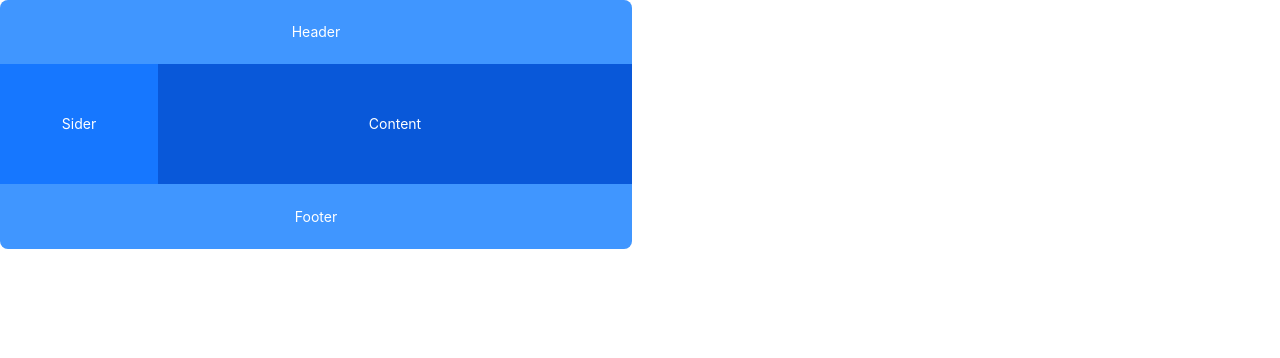
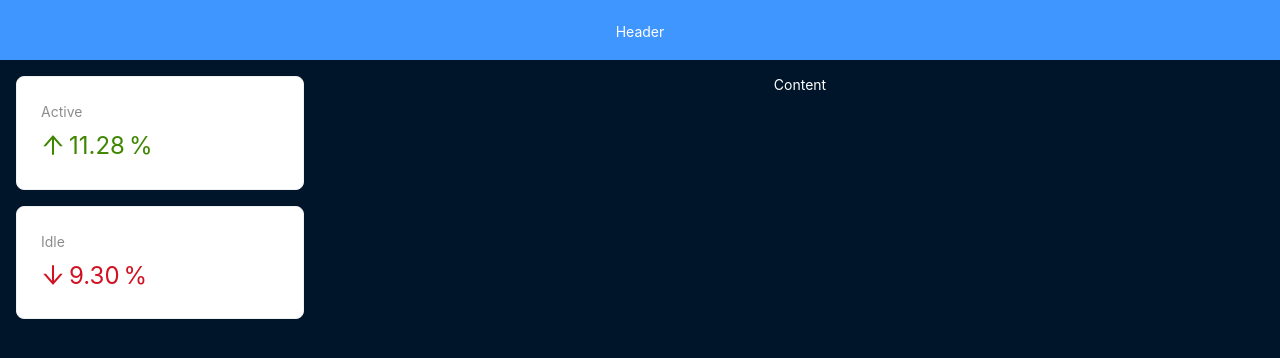
Before and after one commit to Lex0107/react-app-crypto, a React (Vite) app: page / in a window 1280 px wide. Shown: the top 358 px of the page. Built offline with nearby package versions, Linux system fonts and the light colour scheme.

Commit message:
Added Components to the project, added card and statistics

```diff
--- a/src/App.jsx
+++ b/src/App.jsx
@@ -1,49 +1,16 @@
-import { Flex, Layout } from 'antd';
-const { Header, Footer, Sider, Content } = Layout;
-const headerStyle = {
-  textAlign: 'center',
-  color: '#fff',
-  height: 64,
-  paddingInline: 48,
-  lineHeight: '64px',
-  backgroundColor: '#4096ff',
-};
-const contentStyle = {
-  textAlign: 'center',
-  minHeight: 120,
-  lineHeight: '120px',
-  color: '#fff',
-  backgroundColor: '#0958d9',
-};
-const siderStyle = {
-  textAlign: 'center',
-  lineHeight: '120px',
-  color: '#fff',
-  backgroundColor: '#1677ff',
-};
-const footerStyle = {
-  textAlign: 'center',
-  color: '#fff',
-  backgroundColor: '#4096ff',
-};
-const layoutStyle = {
-  borderRadius: 8,
-  overflow: 'hidden',
-  width: 'calc(50% - 8px)',
-  maxWidth: 'calc(50% - 8px)',
-};
+import { Layout } from 'antd';
+import AppHeader from './components/layout/AppHeader';
+import AppSider from './components/layout/AppSider';
+import AppContent from './components/layout/AppContent';
 
 export default function App() {
   return (
-    <Layout style={layoutStyle}>
-      <Header style={headerStyle}>Header</Header>
+    <Layout>
+      <AppHeader />
       <Layout>
-        <Sider width="25%" style={siderStyle}>
-          Sider
-        </Sider>
-        <Content style={contentStyle}>Content</Content>
+        <AppSider />
+        <AppContent />
       </Layout>
-      <Footer style={footerStyle}>Footer</Footer>
     </Layout>
   )
 }
--- /dev/null
+++ b/src/components/layout/AppContent.jsx
@@ -0,0 +1,13 @@
+import { Layout } from 'antd';
+
+const contentStyle = {
+    textAlign: 'center',
+    minHeight: 'calc(100vh - 60px)',
+    color: '#fff',
+    backgroundColor: '#001529',
+    padding: '1rem',
+  };
+
+export default function AppContent() {
+    return (<Layout.Content style={contentStyle}>Content</Layout.Content>)
+}
--- /dev/null
+++ b/src/components/layout/AppHeader.jsx
@@ -0,0 +1,14 @@
+import { Layout } from 'antd';
+
+const headerStyle = {
+    textAlign: 'center',
+    color: '#fff',
+    height: 60,
+    paddingInline: 48,
+    lineHeight: '64px',
+    backgroundColor: '#4096ff',
+  };
+
+export default function AppHeader() {
+    return (<Layout.Header style={headerStyle}>Header</Layout.Header>)
+}
--- /dev/null
+++ b/src/components/layout/AppSider.jsx
@@ -0,0 +1,33 @@
+import { Layout, Card, Statistic } from 'antd';
+import { ArrowDownOutlined, ArrowUpOutlined } from '@ant-design/icons';
+
+const siderStyle = {
+    padding: '1rem',
+};
+
+export default function AppSider() {
+    return (
+        <Layout.Sider width="25%" style={siderStyle}>
+            <Card style={{ marginBottom: '1rem' }}>
+                <Statistic // Render the Statistic component (from Ant Design) to display a formatted number with extra info
+                    title="Active" // The title text shown above the number
+                    value={11.28} // The main numeric value to display
+                    precision={2} // Number of decimal places to show (here: 2 decimals)
+                    valueStyle={{ color: '#3f8600' }} // Inline style for the value, setting the text color to green
+                    prefix={<ArrowUpOutlined />} // An icon displayed before the value (arrow pointing up)
+                    suffix="%" // A suffix shown after the value, here the percent symbol
+                />
+            </Card>
+            <Card>
+                <Statistic
+                    title="Idle"
+                    value={9.3}
+                    precision={2}
+                    valueStyle={{ color: '#cf1322' }}
+                    prefix={<ArrowDownOutlined />}
+                    suffix="%"
+                />
+            </Card>
+        </Layout.Sider>
+    )
+}
```
Also changed, not shown: src/api.js (added, +17 -0 lines).
